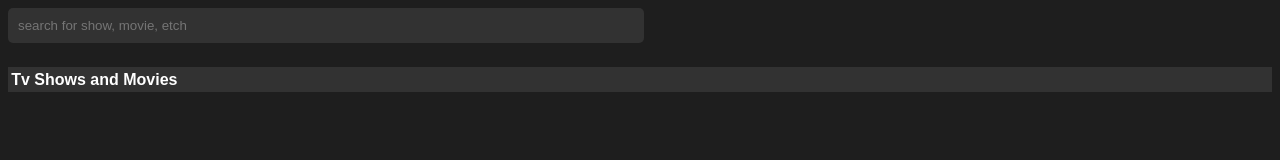
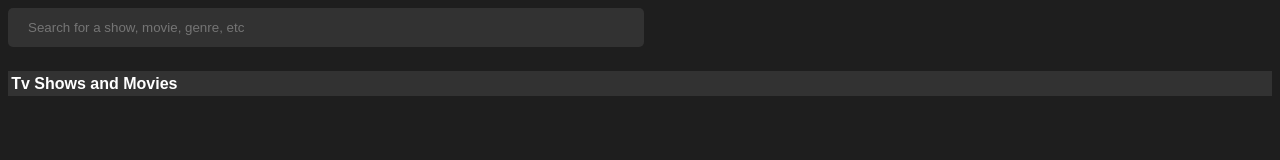
Before and after one commit to akilah-littlejohn/angular-ivy-mmojib, an Angular app: page / in a window 1280 px wide. Shown: the top 160 px of the page. Built offline with nearby package versions, Linux system fonts and the light colour scheme.

Commit message:
2 files modified

```diff
--- a/src/app/search/search.component.css
+++ b/src/app/search/search.component.css
@@ -1,10 +1,11 @@
 input {
   background-color: #323232;
-  padding: 10px;
+  padding: 12px 20px 12px;
   border-radius: 5px;
   outline-style: none;
   border: none;
   min-width: 100%;
+  color: #fff;
 }
 
 @media screen and (min-width: 638px){
--- a/src/app/search/search.component.html
+++ b/src/app/search/search.component.html
@@ -1,3 +1,3 @@
 <form action="#">
-<input type="search" name="" placeholder="search for show, movie, etch">
+<input type="search" name="" placeholder="Search for a show, movie, genre, etc">
 </form>
```
